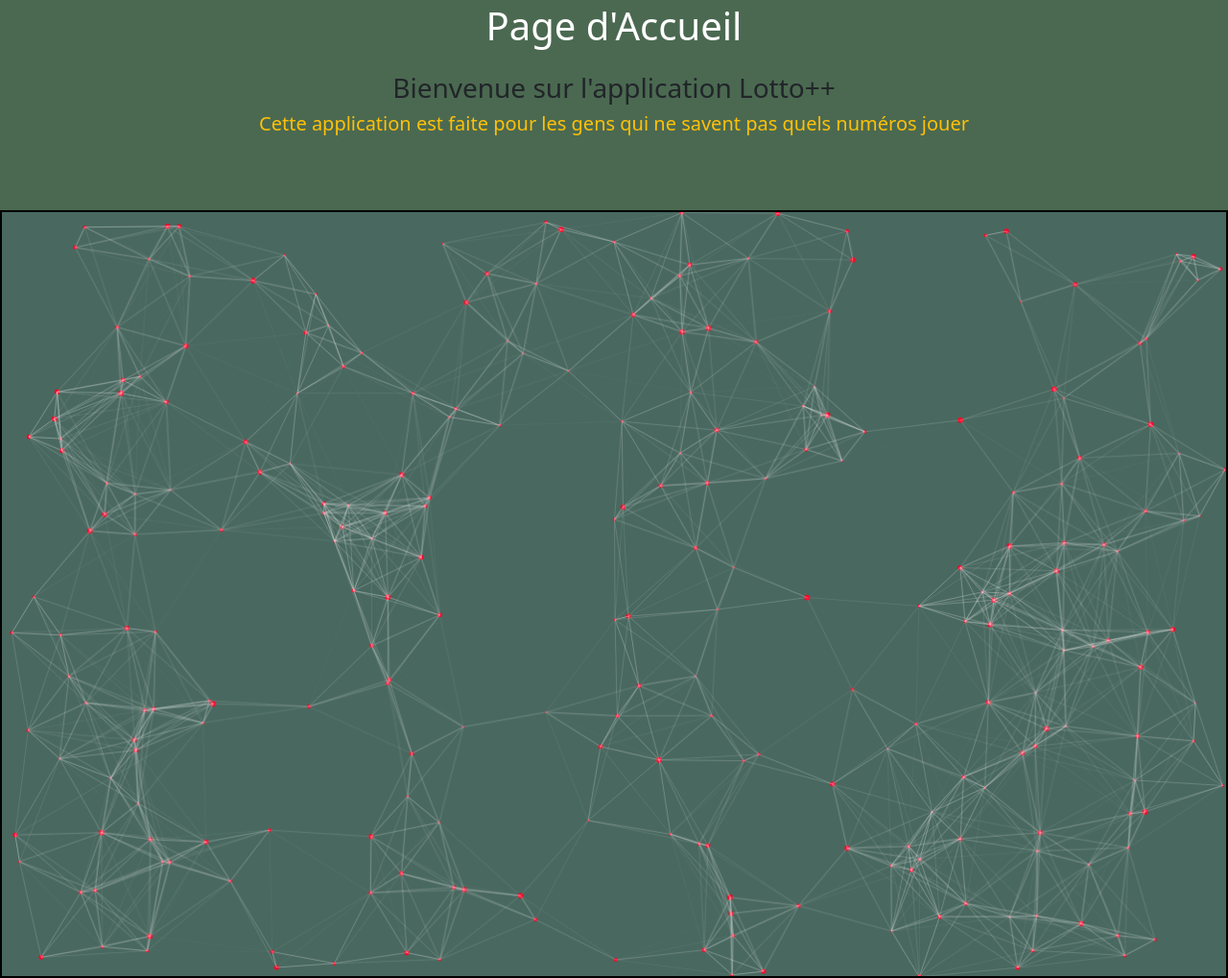
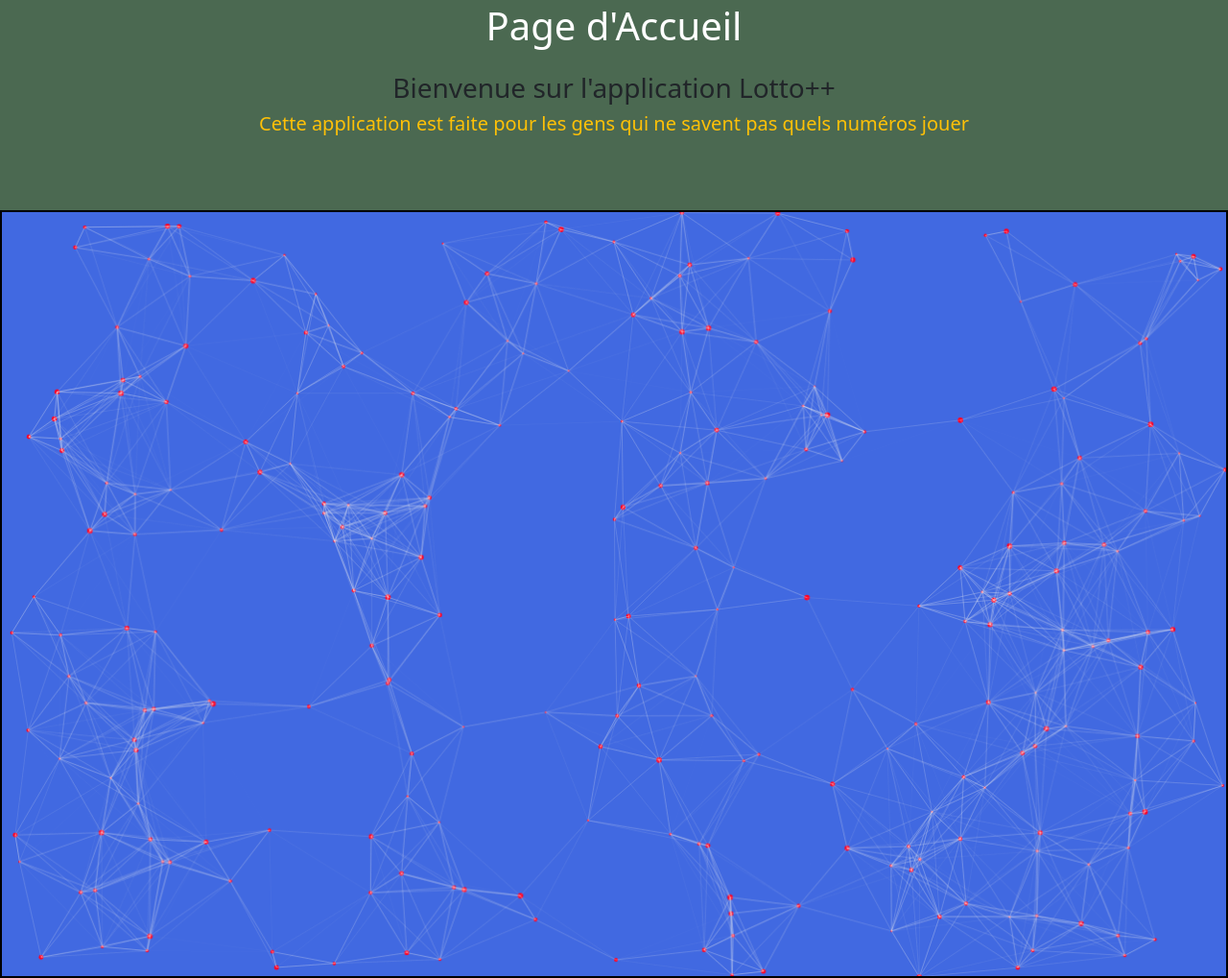
Before and after one commit to stephaneG-frep/espace_menbres, a PHP site: page /espace_menbres/index.php in a window 1280 px wide. Shown: the part 133-1152 px from the top of the page at 96% size. Run offline with PHP 8.4, Linux system fonts and the light colour scheme.

Commit message:
changement couleur

```diff
--- a/include/style.css
+++ b/include/style.css
@@ -8,7 +8,7 @@ canvas {
     position: absolute;
     width: 100%;
     height: 100%;
-    background: rgba(65, 105, 225, 0.1);
+    background: royalblue;
     margin-top: 70px;
     border: 2px solid black;
 }
```
